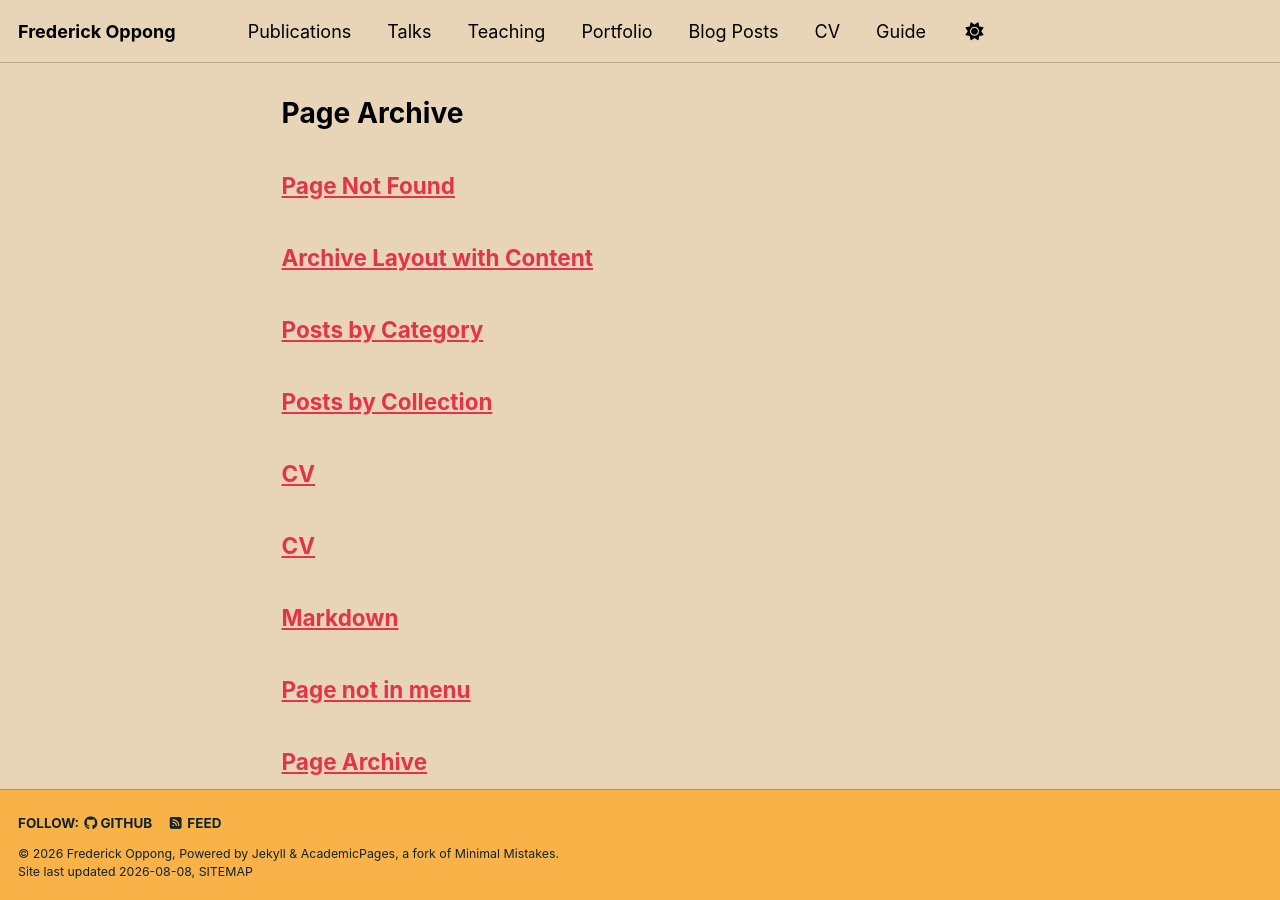
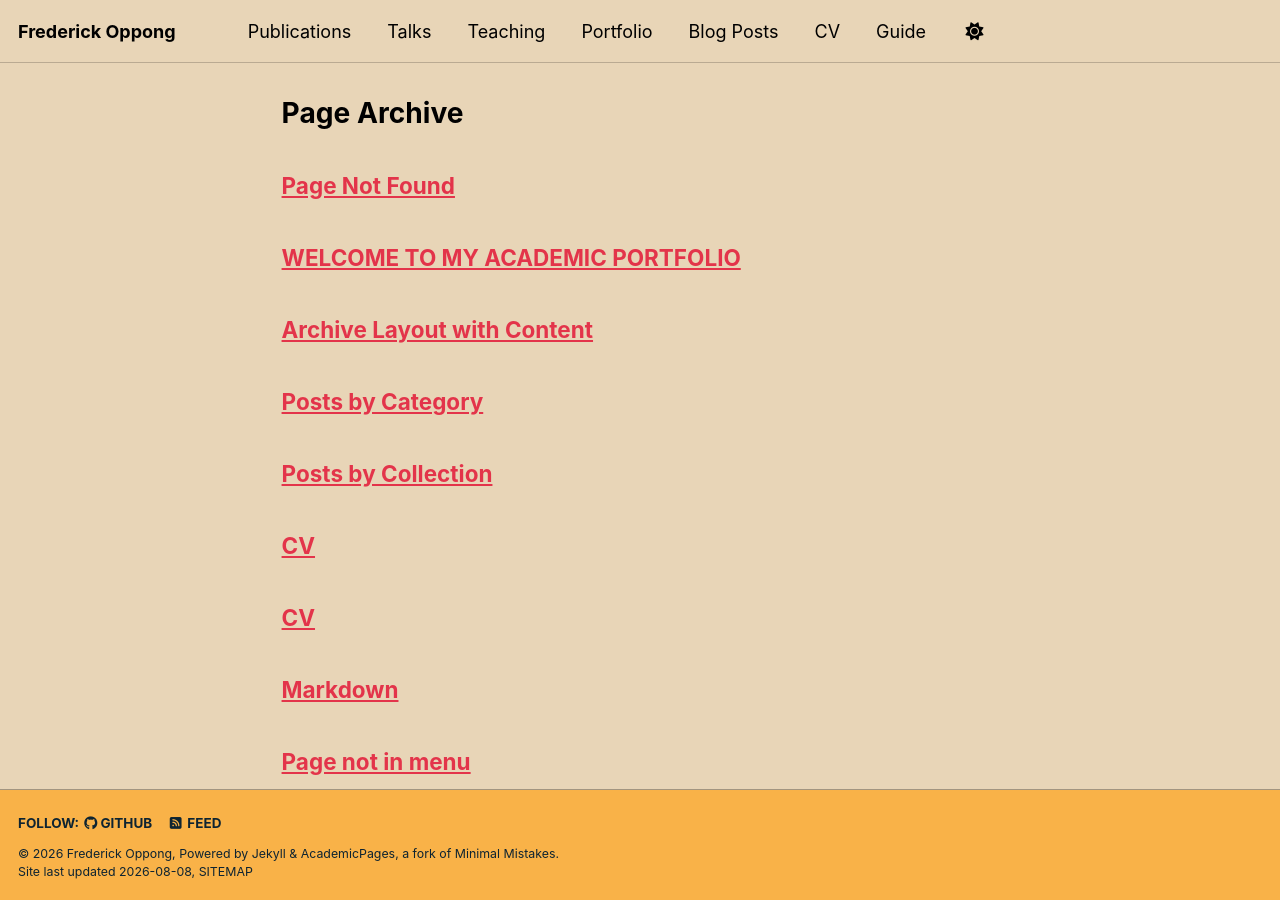
Before and after one commit to frederickoppong/frederickoppong.github.io, a Jekyll site: the page built from _pages/page-archive.html, in a window 1280 px wide and 900 px high. Built offline with Jekyll 4.4.1, drawn with Linux system fonts in a browser that asks for light colours; a style sheet for code colours, icons or effects is not loaded.

Commit message:
Update about.md

```diff
--- a/_pages/about.md
+++ b/_pages/about.md
@@ -1,12 +1,12 @@
 ---
 permalink: /
-title: "h2 style="color: #1a2b4c;">WELCOME TO MY ACADEMIC PORTFOLIO</h2>"
+title: "WELCOME TO MY ACADEMIC PORTFOLIO"
 author_profile: true
 redirect_from:
   - /about/
   - /about.html
 ---
-
+<h2 style="color: #1a2b4c;">WELCOME TO MY ACADEMIC PORTFOLIO</h2>
 ---
 
 About
```
